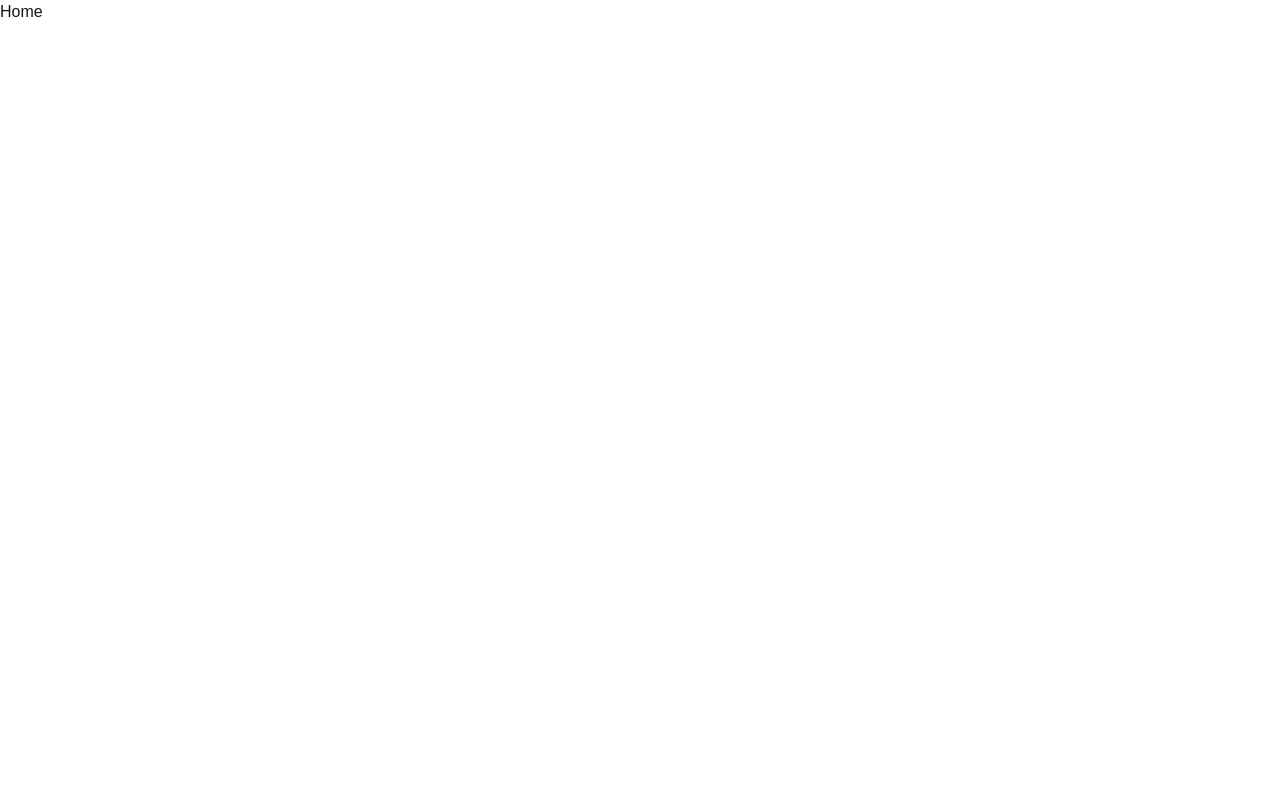
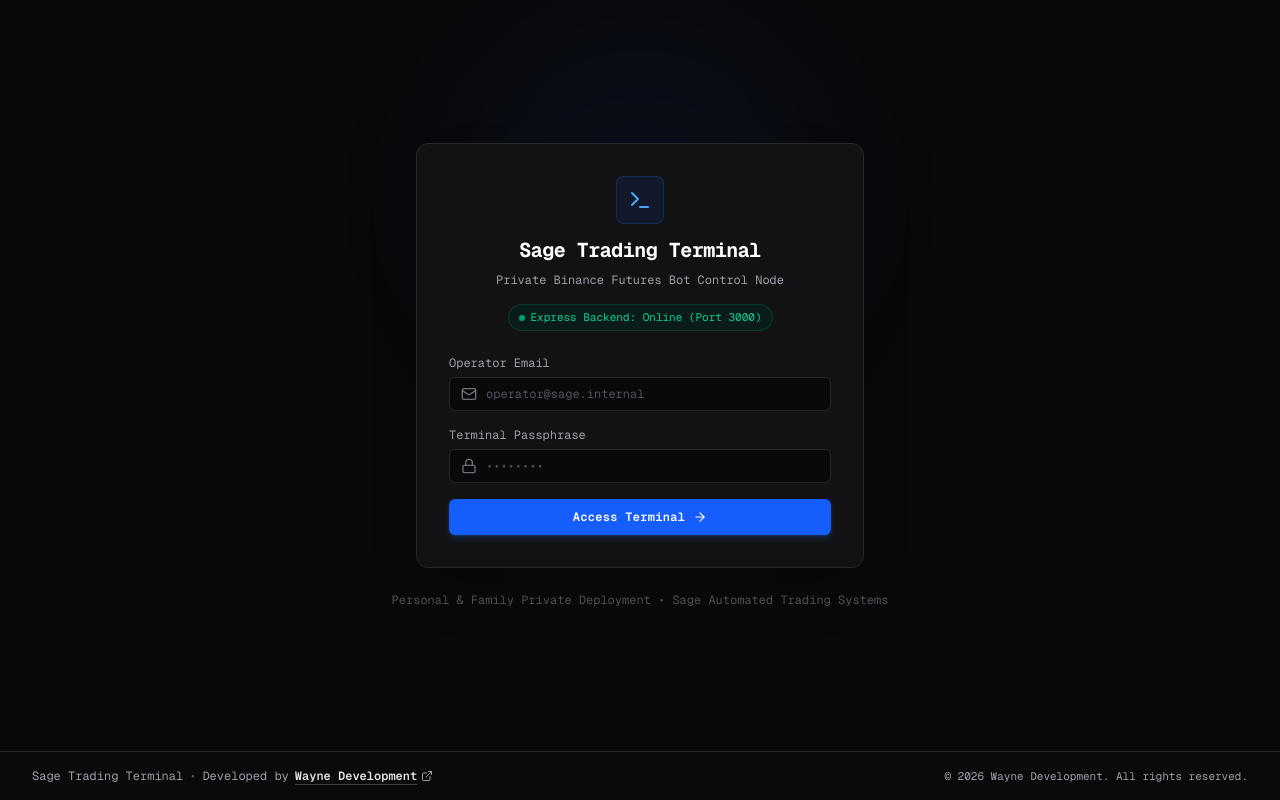
Before and after one commit to AliWayne101/sage-frontend, a Next.js app: page / in a window 1280 px wide. Built offline with nearby package versions, Linux system fonts and the light colour scheme.

Commit message:
Added: Login form

```diff
--- a/app/page.tsx
+++ b/app/page.tsx
@@ -1,8 +1,112 @@
-import React from 'react'
+"use client"
+import { AlertCircle, ArrowRight, Mail, Terminal, Lock } from 'lucide-react'
+import React, { useState } from 'react'
+import Footer from './sections/Footer';
 
 const Home = () => {
+  const [email, setEmail] = useState('');
+  const [password, setPassword] = useState('');
+  const [isLoading, setIsLoading] = useState(false);
+  const [error, setError] = useState<string | null>(null);
+
+  const handleSubmit = async (e: React.FormEvent) => {
+    e.preventDefault();
+    setIsLoading(true);
+    setError(null);
+
+
+  };
   return (
-    <div>Home</div>
+    <div className="min-h-screen bg-[#09090b] flex flex-col justify-between items-center relative overflow-hidden font-sans">
+      {/* Background ambient elements */}
+      <div className="absolute top-1/4 left-1/2 -translate-x-1/2 -translate-y-1/2 w-96 h-96 bg-blue-600/5 rounded-full blur-3xl pointer-events-none" />
+
+      <div className="flex-1 flex flex-col items-center justify-center p-4 w-full">
+        <div className="w-full max-w-md bg-[#121214] border border-[#27272a] rounded-xl shadow-2xl p-6 sm:p-8 relative z-10 space-y-6">
+          {/* Brand & Connection Status */}
+          <div className="text-center space-y-2">
+            <div className="w-12 h-12 rounded-lg bg-blue-600/10 border border-blue-500/20 text-blue-400 mx-auto flex items-center justify-center mb-3">
+              <Terminal className="w-6 h-6" />
+            </div>
+            <h1 className="text-xl font-bold tracking-tight text-white font-mono">
+              Sage Trading Terminal
+            </h1>
+            <p className="text-xs text-zinc-400 font-mono">
+              Private Binance Futures Bot Control Node
+            </p>
+
+            <div className="pt-2 flex items-center justify-center">
+              <div className="inline-flex items-center gap-1.5 px-2.5 py-1 rounded-full bg-emerald-950/40 border border-emerald-900/60 text-[11px] font-mono text-emerald-400">
+                <span className="w-1.5 h-1.5 rounded-full bg-emerald-400 animate-pulse"></span>
+                <span>Express Backend: Online (Port 3000)</span>
+              </div>
+            </div>
+          </div>
+
+          {/* Error Notification */}
+          {error && (
+            <div className="p-3 bg-rose-950/40 border border-rose-800/80 rounded-md text-rose-300 text-xs font-mono flex items-center gap-2">
+              <AlertCircle className="w-4 h-4 text-rose-400 shrink-0" />
+              <span>{error}</span>
+            </div>
+          )}
+
+          {/* Login Form */}
+          <form onSubmit={handleSubmit} className="space-y-4">
+            <div className="space-y-1.5">
+              <label className="text-xs font-mono text-zinc-400 block">Operator Email</label>
+              <div className="relative">
+                <Mail className="w-4 h-4 text-zinc-500 absolute left-3 top-1/2 -translate-y-1/2" />
+                <input
+                  type="email"
+                  required
+                  value={email}
+                  onChange={(e) => setEmail(e.target.value)}
+                  placeholder="operator@sage.internal"
+                  className="w-full bg-[#09090b] border border-[#27272a] focus:border-blue-500 rounded-md pl-9 pr-3 py-2 text-xs font-mono text-zinc-100 placeholder-zinc-600 outline-none transition-colors"
+                />
+              </div>
+            </div>
+
+            <div className="space-y-1.5">
+              <label className="text-xs font-mono text-zinc-400 block">Terminal Passphrase</label>
+              <div className="relative">
+                <Lock className="w-4 h-4 text-zinc-500 absolute left-3 top-1/2 -translate-y-1/2" />
+                <input
+                  type="password"
+                  required
+                  value={password}
+                  onChange={(e) => setPassword(e.target.value)}
+                  placeholder="••••••••"
+                  className="w-full bg-[#09090b] border border-[#27272a] focus:border-blue-500 rounded-md pl-9 pr-3 py-2 text-xs font-mono text-zinc-100 placeholder-zinc-600 outline-none transition-colors"
+                />
+              </div>
+            </div>
+
+            <button
+              type="submit"
+              disabled={isLoading}
+              className="cursor-pointer w-full py-2.5 px-4 rounded-md bg-blue-600 hover:bg-blue-500 text-white text-xs font-mono font-semibold tracking-wide transition-all shadow-md shadow-blue-500/20 flex items-center justify-center gap-2"
+            >
+              {isLoading ? (
+                <span>Authenticating...</span>
+              ) : (
+                <>
+                  <span>Access Terminal</span>
+                  <ArrowRight className="w-3.5 h-3.5" />
+                </>
+              )}
+            </button>
+          </form>
+        </div>
+
+        <div className="mt-6 text-center text-xs font-mono text-zinc-600">
+          Personal & Family Private Deployment • Sage Automated Trading Systems
+        </div>
+      </div>
+
+      <Footer />
+    </div>
   )
 }
 
--- /dev/null
+++ b/app/sections/Footer.tsx
@@ -0,0 +1,31 @@
+import { ExternalLink } from 'lucide-react'
+import React from 'react'
+
+const Footer = () => {
+    return (
+        <footer className="w-full border-t border-[#27272a] bg-[#0c0c0e]/80 backdrop-blur py-4 px-4 sm:px-6 lg:px-8 mt-auto">
+            <div className="max-w-[1700px] mx-auto flex flex-col sm:flex-row items-center justify-between gap-2.5 text-xs font-mono text-zinc-400">
+                <div className="flex items-center gap-1.5 flex-wrap justify-center sm:justify-start">
+                    <span>Sage Trading Terminal</span>
+                    <span className="text-zinc-600">•</span>
+                    <span>Developed by</span>
+                    <a
+                        href="https://waynedev.vercel.app/"
+                        target="_blank"
+                        rel="noopener noreferrer"
+                        className="text-zinc-200 hover:text-purple-400 font-semibold inline-flex items-center gap-1 transition-colors underline decoration-zinc-700 underline-offset-4 hover:decoration-purple-400"
+                    >
+                        <span>Wayne Development</span>
+                        <ExternalLink className="w-3 h-3 text-zinc-400" />
+                    </a>
+                </div>
+
+                <div className="text-[11px] text-zinc-400 flex items-center gap-2">
+                    <span>&copy; {new Date().getFullYear()} Wayne Development. All rights reserved.</span>
+                </div>
+            </div>
+        </footer>
+    )
+}
+
+export default Footer
```
